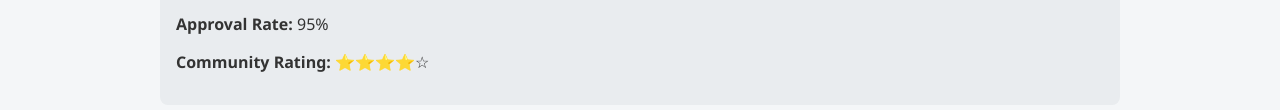
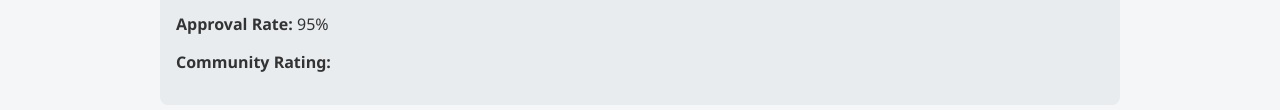
Before and after one commit to LewisZett/Global-Cover-Network-GCN, a plain HTML site: page verifier.html in a window 1280 px wide. Shown: the part 606-716 px from the top of the page. Drawn offline with Linux system fonts and the light colour scheme.

Commit message:
Update verifier.html

```diff
--- a/verifier.html
+++ b/verifier.html
@@ -114,7 +114,7 @@
       <p><strong>Name:</strong> Chief Nyandoro</p>
       <p><strong>Verified Claims:</strong> 42</p>
       <p><strong>Approval Rate:</strong> 95%</p>
-      <p><strong>Community Rating:</strong> ⭐⭐⭐⭐☆</p>
+      <p><strong>Community Rating:</strong></p>
     </section>
   </main>
 </body>
```
